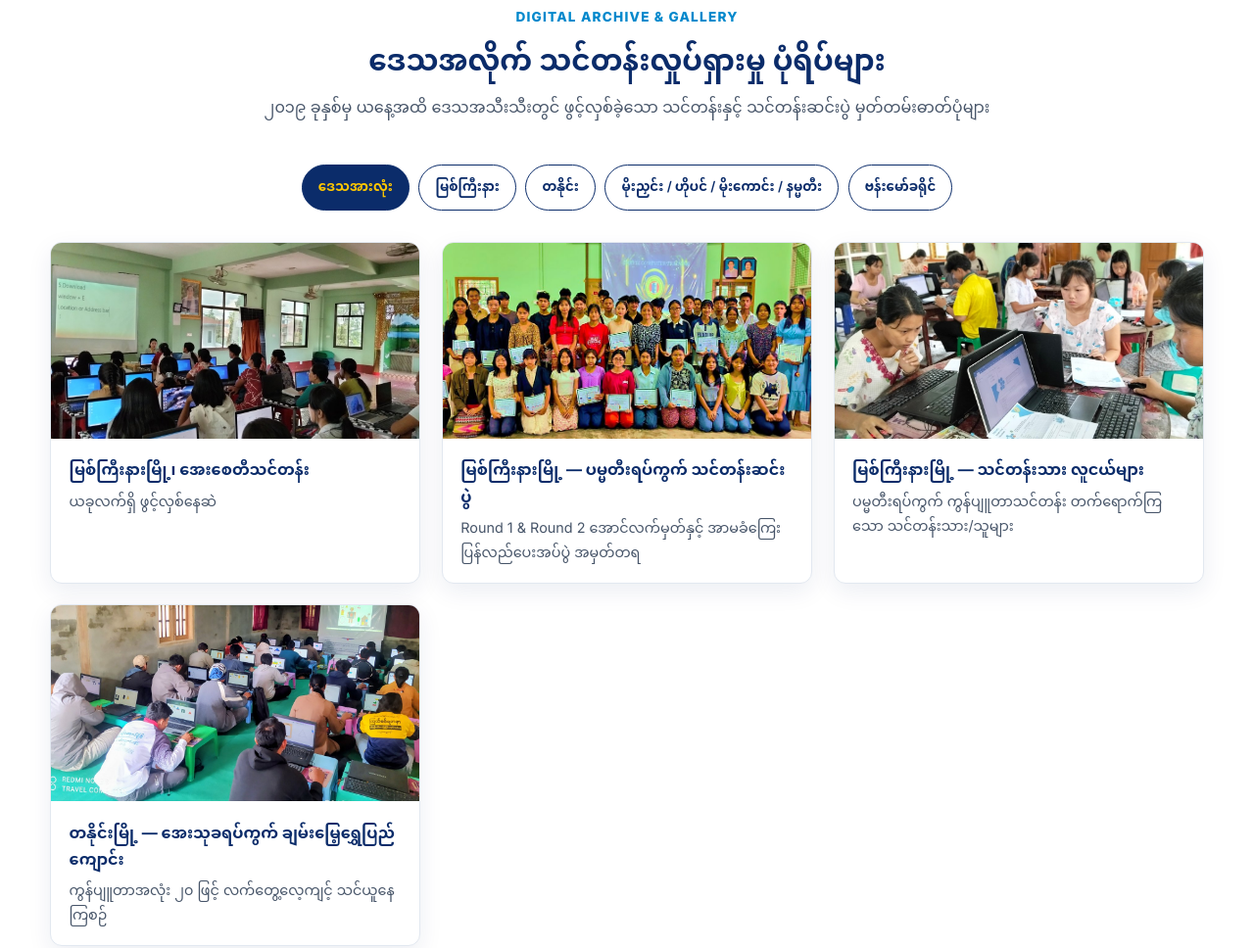
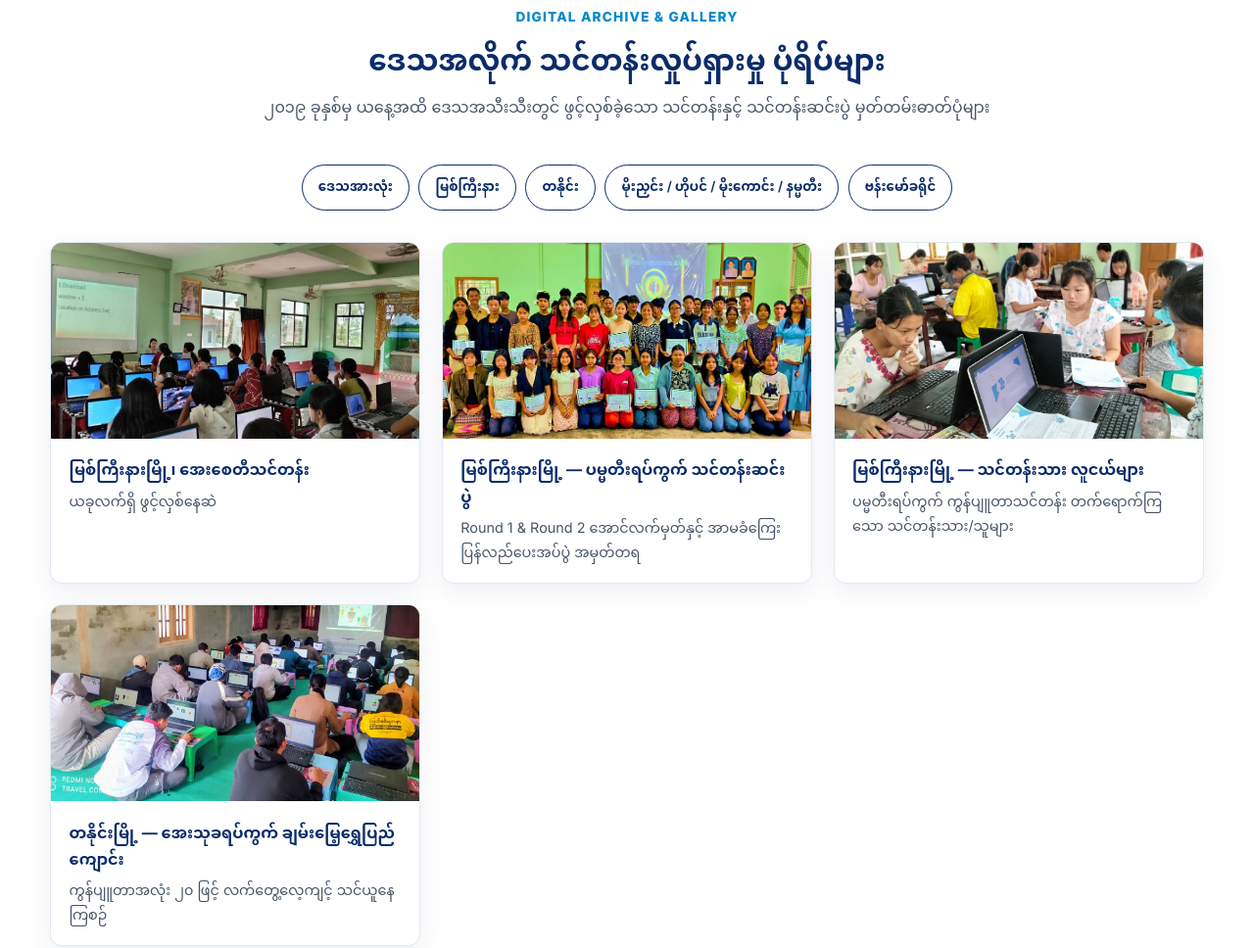
Before and after one commit to tct-hue/tct-website, a plain HTML site: page index.html in a window 1280 px wide. Shown: the part 7329-8297 px from the top of the page at 98% size. Drawn offline with Linux system fonts and the light colour scheme.

Commit message:
Update index.html

```diff
--- a/index.html
+++ b/index.html
@@ -250,7 +250,7 @@
       </div>
 
       <div class="filter-tabs" id="galleryFilterTabs">
-        <button class="gallery-filter-btn active" data-region="all">ဒေသအားလုံး</button>
+        <button class="gallery-filter-btn" data-region="all">ဒေသအားလုံး</button>
         <button class="gallery-filter-btn" data-region="myitkyina">မြစ်ကြီးနား</button>
         <button class="gallery-filter-btn" data-region="tanai">တနိုင်း</button>
         <button class="gallery-filter-btn" data-region="mohnyin">မိုးညှင်း / ဟိုပင် / မိုးကောင်း / နမ္မတီး</button>
```
